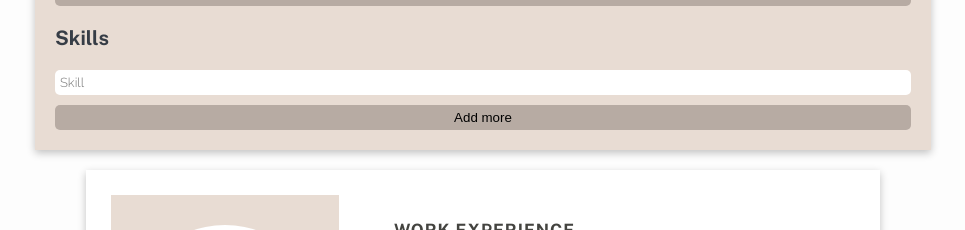
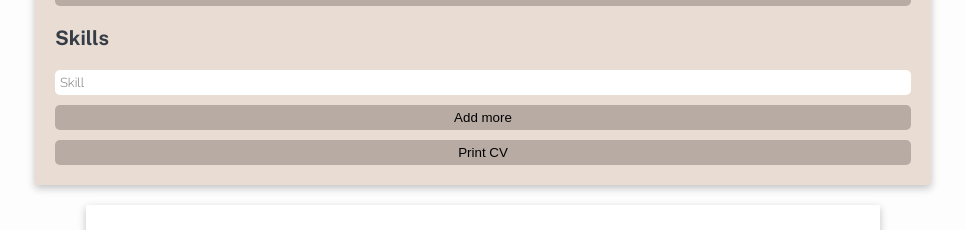
Before and after one commit to Mashha/CV-maker, a React (Vite) app: page / in a window 1280 px wide. Shown: the part 1297-1527 px from the top of the page, without its empty margins (157-1122 px from the left). Built offline with nearby package versions, Linux system fonts and the light colour scheme.

Commit message:
added am option to print cv

```diff
--- a/package.json
+++ b/package.json
@@ -11,6 +11,7 @@
   "dependencies": {
     "react": "^18.2.0",
     "react-dom": "^18.2.0",
+    "react-to-print": "^2.14.12",
     "styled-components": "^5.3.9",
     "uniqid": "^5.4.0"
   },
--- a/src/App.jsx
+++ b/src/App.jsx
@@ -1,4 +1,5 @@
-import { useState } from "react";
+import { useState, useRef } from "react";
+import { useReactToPrint } from "react-to-print";
 import PersonalData from "./components/PersonalData";
 import WorkData from "./components/WorkData";
 import Header from "./components/Header";
@@ -10,6 +11,11 @@ import uniqid from "uniqid";
 import "./App.css";
 
 function App() {
+  const componentRef = useRef();
+  const handlePrint = useReactToPrint({
+    content: () => componentRef.current,
+  });
+
   const [formData, setFormData] = useState({
     firstName: "",
     lastName: "",
@@ -207,9 +213,11 @@ function App() {
             {formDataSkills.length < 8 && (
               <button onClick={newSkillsData}>Add more</button>
             )}
+
+            <button onClick={handlePrint}>Print CV</button>
           </div>
         </div>
-        <div className="cv-letter">
+        <div className="cv-letter" ref={componentRef}>
           <Template
             {...object}
             formDataWork={formDataWork}
```
Also changed, not shown: 1 other file (tests, documents, lock files or other folders).
